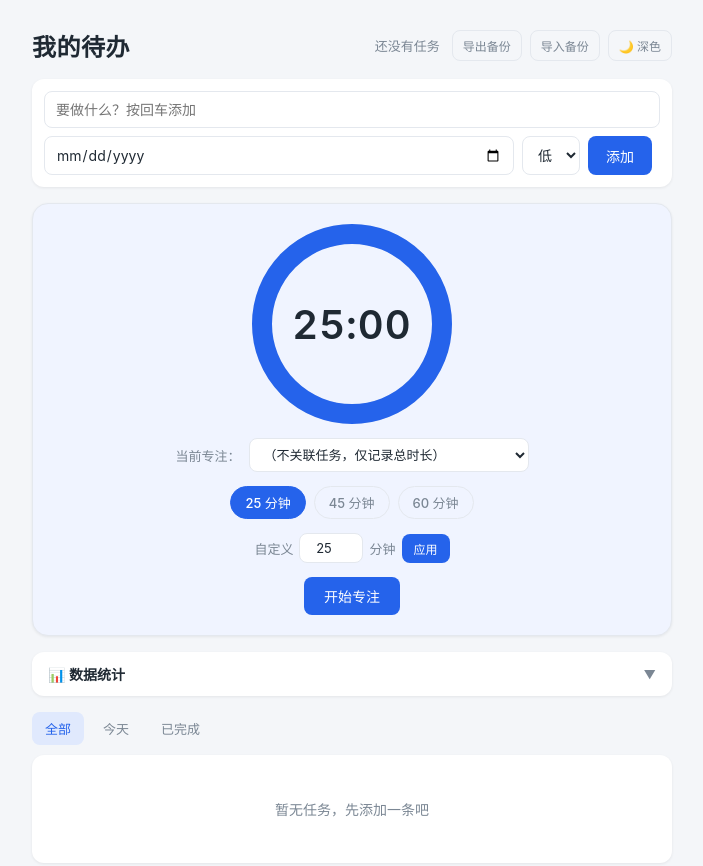
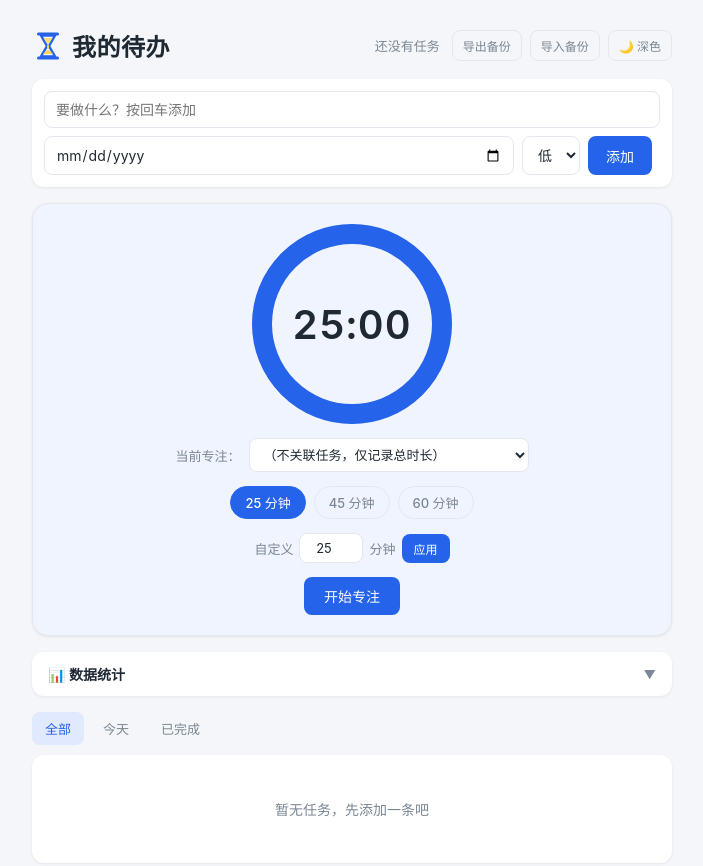
Before and after one commit to self-silent/Todo-list, a plain HTML site: page index.html in a window 1280 px wide. Shown: the whole page, without its empty margins (288-991 px from the left). Drawn offline with Linux system fonts and the light colour scheme.

Commit message:
Add files via upload

```diff
--- a/index.html
+++ b/index.html
@@ -71,7 +71,20 @@
     margin-bottom: 16px;
     flex-wrap: wrap;
   }
-  h1 { font-size: 24px; margin: 0; letter-spacing: .5px; }
+  h1 {
+    font-size: 24px;
+    margin: 0;
+    letter-spacing: .5px;
+    display: flex;
+    align-items: center;
+    gap: 8px;
+  }
+ .logo-icon {
+  width: 32px;
+  height: 32px;
+  flex: 0 0 auto;
+  color: var(--brand);/* 浅色/深色模式都会自动用你的主题蓝 */
+}
   .header-right {
     display: flex;
     align-items: center;
@@ -468,7 +481,23 @@
 <body>
 <div class="app">
   <header>
-    <h1>我的待办</h1>
+    <h1>
+      <svg class="logo-icon" xmlns="http://www.w3.org/2000/svg" viewBox="0 0 64 64" aria-hidden="true">
+      <!-- 上下底座：品牌蓝 -->
+      <rect x="10" y="5" width="44" height="6" rx="3" fill="currentColor"/>
+      <rect x="10" y="53" width="44" height="6" rx="3" fill="currentColor"/>
+      <!-- 沙漏外轮廓：品牌蓝 -->
+      <path d="M18 11 L46 11 L34 32 L46 53 L18 53 L30 32 Z"
+            fill="none" stroke="currentColor" stroke-width="5" stroke-linejoin="round"/>
+      <!-- 上半部沙粒：最浅 -->
+      <path d="M23 16 L41 16 L35 26 L29 26 Z" fill="#fcd34d" opacity="0.75"/>
+      <!-- 下半部沙堆：稍实 -->
+      <path d="M22 48 L42 48 L34 40 L30 40 Z" fill="#fcd34d" opacity="0.95"/>
+      <!-- 中间流沙：最实 -->
+      <rect x="30" y="30" width="4" height="8" rx="2" fill="#fcd34d"/>
+    </svg>
+    我的待办
+  </h1>
     <div class="header-right">
       <span id="stats">还没有任务</span>
       <button type="button" id="export-btn" class="ghost" title="把任务导出为 JSON 文件">导出备份</button>
```
